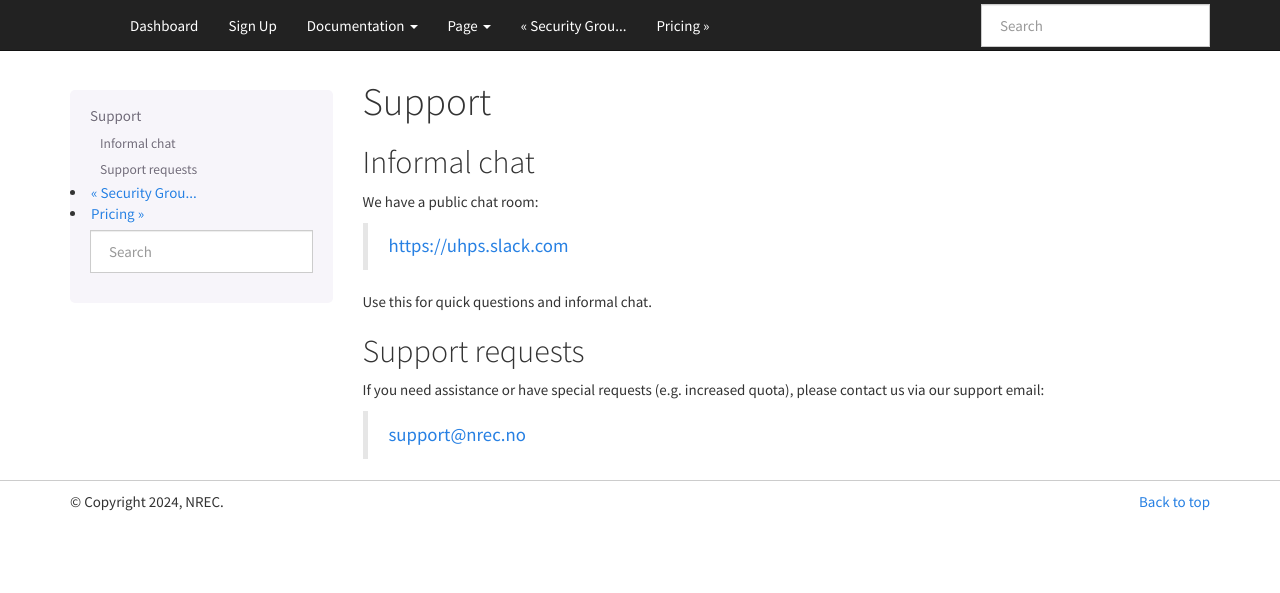
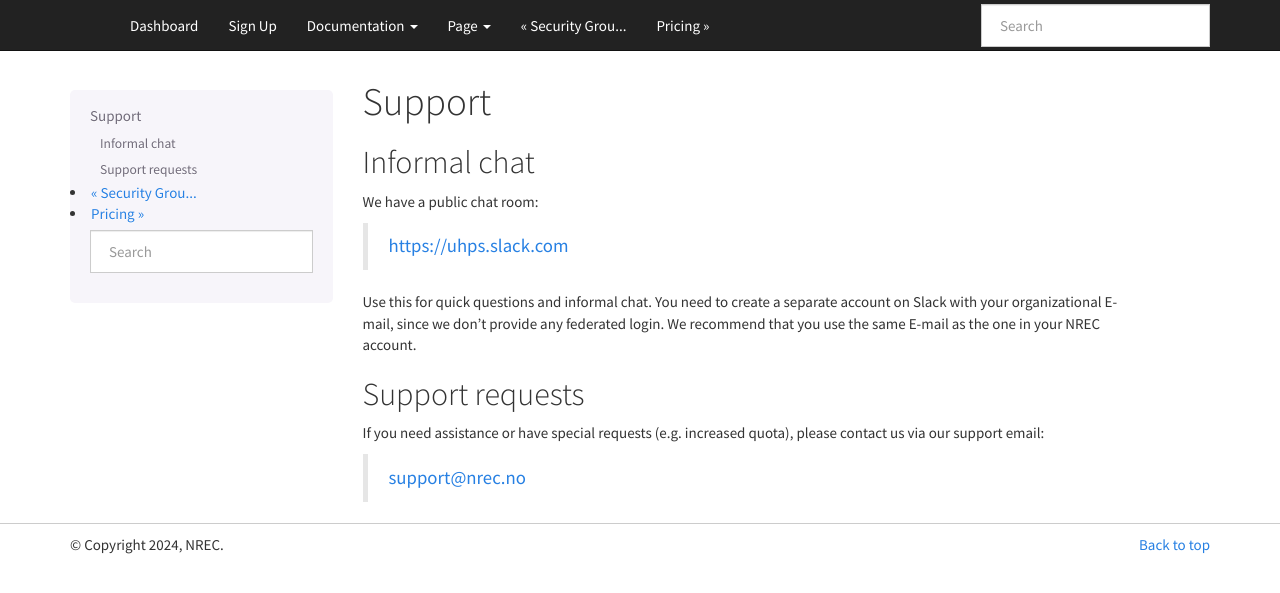
Before and after one commit to norcams/docs-enduser, a Sphinx documentation site: the page built from docs/support.rst, in a window 1280 px wide. Shown: the top 593 px of the page. Built offline with Sphinx 7.4.7, drawn with Linux system fonts in a browser that asks for light colours.

Commit message:
document Slack account creation

```diff
--- a/docs/support.rst
+++ b/docs/support.rst
@@ -10,7 +10,7 @@ We have a public chat room:
 
   https://uhps.slack.com
 
-Use this for quick questions and informal chat.
+Use this for quick questions and informal chat. You need to create a separate account on Slack with your organizational E-mail, since we don't provide any federated login. We recommend that you use the same E-mail as the one in your NREC account.
 
 
 Support requests
```
